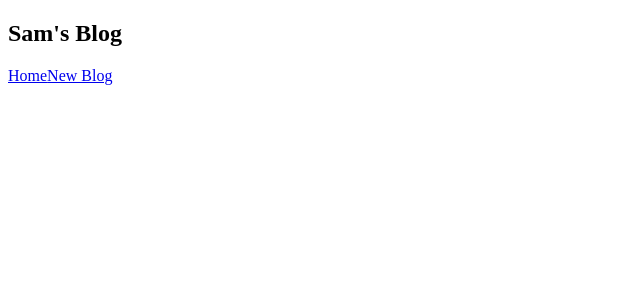
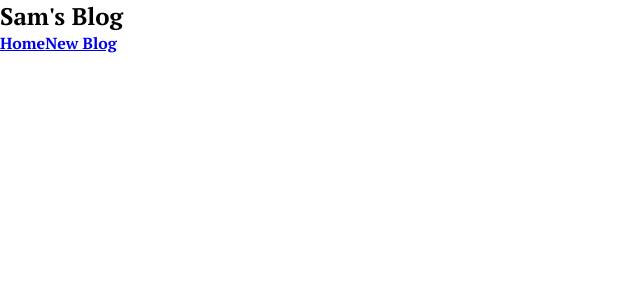
Before and after one commit to samuelandersoncodes/sam-blog, a React (Create React App) app: page / in a window 1280 px wide. Shown: the top 300 px of the page, without its empty margins (0-640 px from the left). Built offline with nearby package versions, Linux system fonts and the light colour scheme.

Commit message:
style: Add base styling

```diff
--- a/src/index.css
+++ b/src/index.css
@@ -1 +1,8 @@
 @import url(https://fonts.googleapis.com/css2?family=PT+Serif:wght@700&display=swap);
+
+/* base styles */
+* {
+  margin: 0;
+  font-family: PT Serif, serif;
+  color: 2b2d2f;
+}
```
